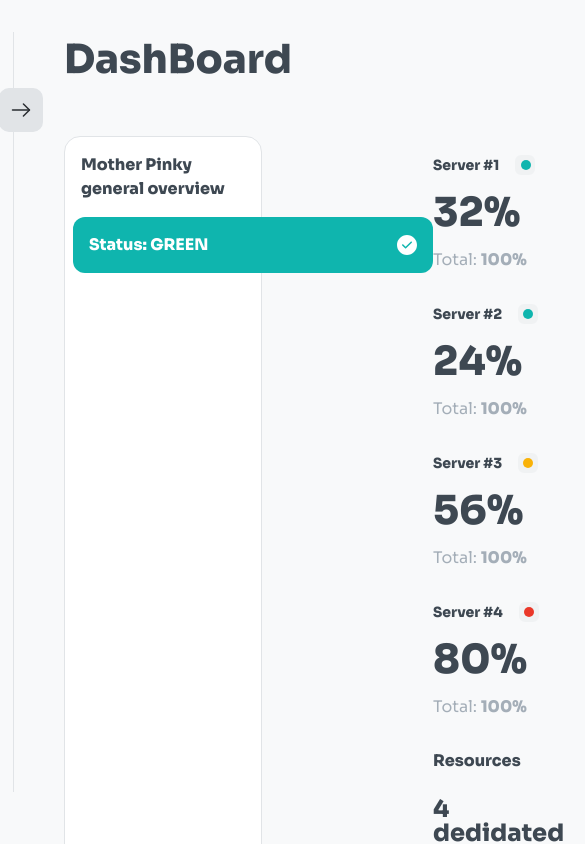
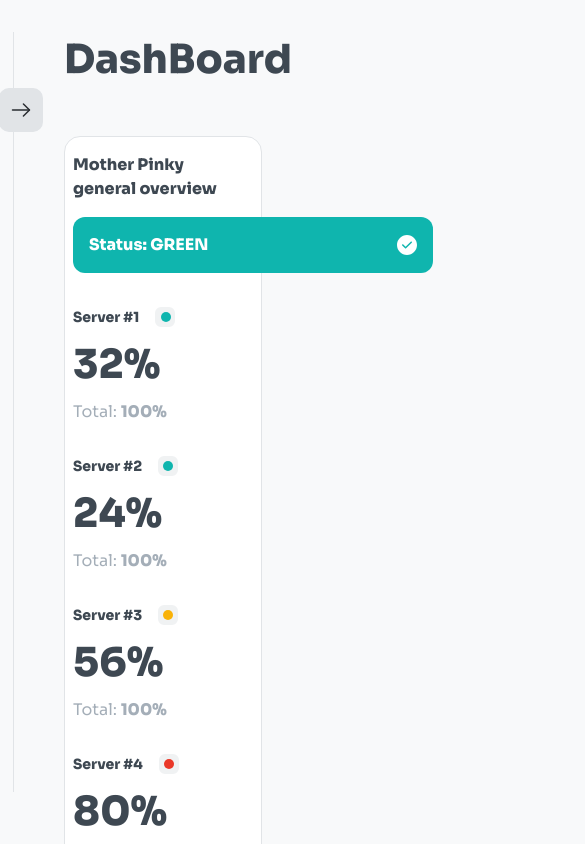
Before and after one commit to auza0002/PinkyCyberPlatform, a React (Vite) app: page / in a window 390 px wide. Shown: the top 844 px of the page, 585 px wide, since content can reach past the window. Built offline with nearby package versions, Linux system fonts and the light colour scheme.

Commit message:
dashBoard responsive design

```diff
--- a/src/components/routes/dashBoard/dashBoard.styles.scss
+++ b/src/components/routes/dashBoard/dashBoard.styles.scss
@@ -5,11 +5,12 @@
   display: grid;
   grid-template-columns: 3fr 9fr;
   padding: 16px 8px 8px;
-
+  gap: 2rem;
   & .container-general-overview {
     display: flex;
     flex-direction: column;
     gap: 1rem;
+    margin: auto;
     div {
       display: flex;
       padding-left: 8px;
@@ -24,7 +25,7 @@
     }
   }
   ul {
-    padding-right: 10rem;
+    padding-right: 2rem;
     display: flex;
     flex-wrap: wrap;
     margin: 0;
@@ -60,4 +61,19 @@
       }
     }
   }
+  @media only screen and (max-width: 55em) {
+    & {
+      display: flex;
+      flex-direction: column;
+      .container-general-overview {
+        margin: 0;
+        div {
+          padding-left: 0;
+        }
+      }
+      ul {
+        padding-right: 0;
+      }
+    }
+  }
 }
```
